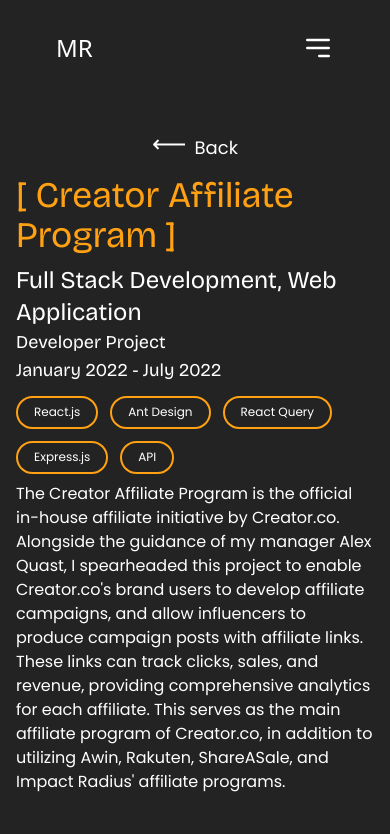
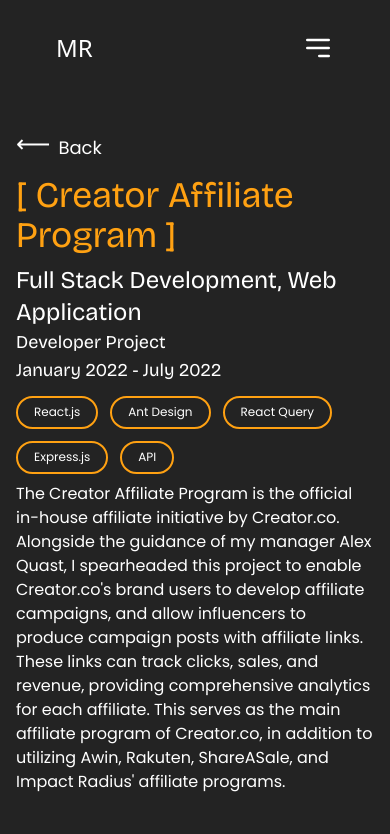
Before and after one commit to muhkyle17/portfolio-website, a Next.js app: page /projects/creator-affiliate in a window 390 px wide. Shown: the top 834 px of the page. Built offline with nearby package versions, Linux system fonts and the light colour scheme; a web font is replaced by a local one.

Commit message:
move the back button to self-start

```diff
--- a/components/projects/AffiliateProject.js
+++ b/components/projects/AffiliateProject.js
@@ -22,7 +22,7 @@ const AffiliateProject = () => {
       <button
         type='button'
         onClick={() => router.push('/projects')}
-        className='self-center lg:self-start flex items-center gap-2 transition-all duration-500 hover:gap-3 hover:text-primary text-lg'>
+        className='self-start flex items-center gap-2 transition-all duration-500 hover:gap-3 hover:text-primary text-lg'>
         <span className='text-2xl mb-2'>&#10229;</span>Back
       </button>
       <h1 className='text-4xl sm:text-5xl text-primary'>[ {title} ]</h1>
--- a/components/projects/Project.js
+++ b/components/projects/Project.js
@@ -31,7 +31,7 @@ const Project = () => {
       <button
         type='button'
         onClick={() => router.push('/projects')}
-        className='self-center lg:self-start flex items-center gap-2 transition-all duration-500 hover:gap-3 hover:text-primary text-lg'>
+        className='self-start flex items-center gap-2 transition-all duration-500 hover:gap-3 hover:text-primary text-lg'>
         <span className='text-2xl mb-2'>&#10229;</span>Back
       </button>
       <h1 className='text-4xl sm:text-5xl text-primary'>[ {title} ]</h1>
```
